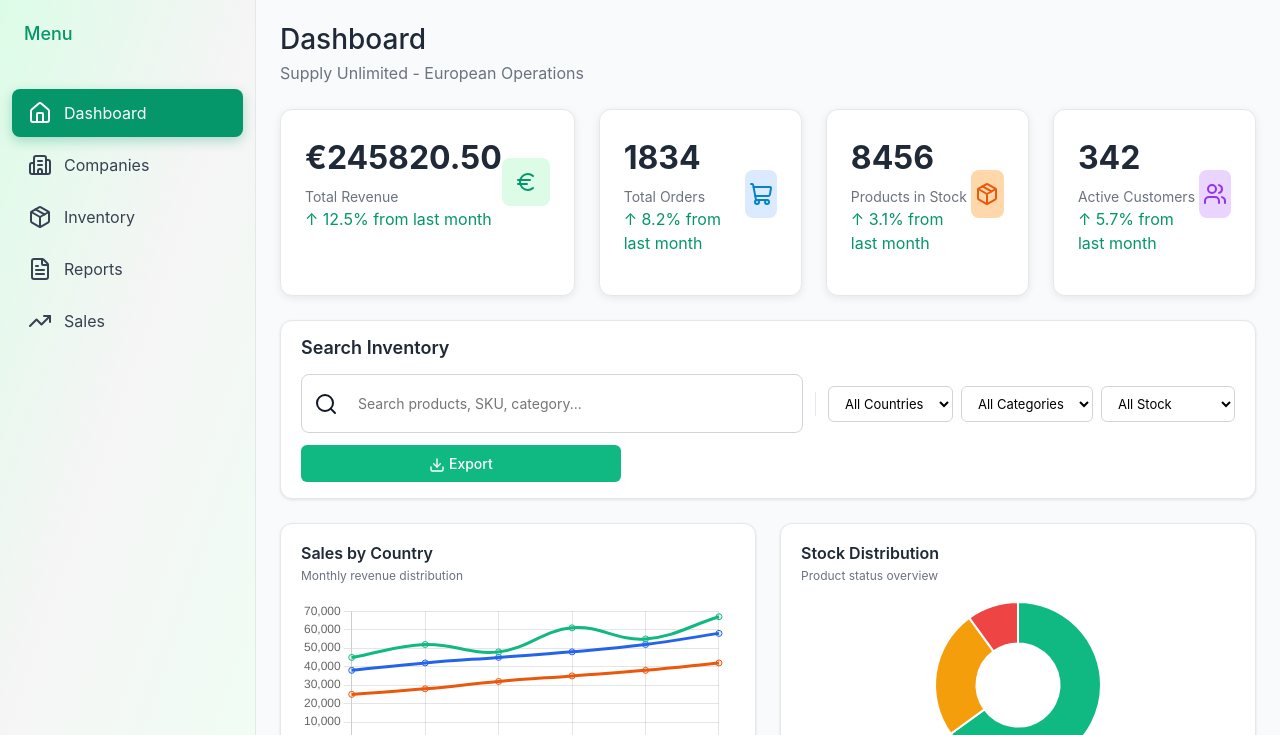
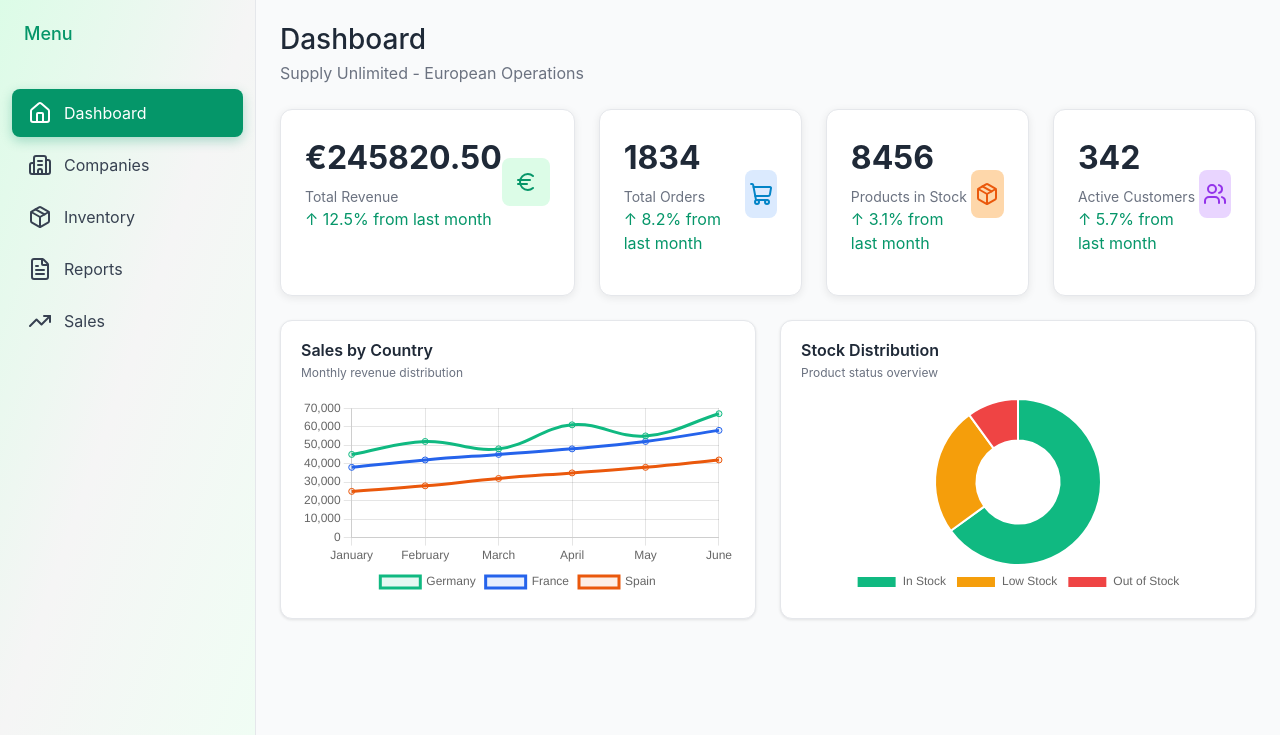
Before and after one commit to rafael-ceotto/Supply-Unlimited, a Django app: page /dashboard/ in a window 1280 px wide. Shown: the part 118-853 px from the top of the page. Run offline with Django 5.2, Linux system fonts and the light colour scheme; the visitor is signed in with stand-in values (Sample User, id 1); data comes from the database, SQL or seed files in the repository; data that the repository does not hold is empty; parts of the project's set-up code (start-up, migrations or seed data) failed here and were passed over; some libraries are stand-ins or nearby versions.

Commit message:
fix: remove duplicate inventory UI from dashboard, fix fetch error handling with response.ok checks

```diff
--- a/static/js/dashboard.js
+++ b/static/js/dashboard.js
@@ -6,7 +6,6 @@ let chartInstances = {};
 // Initialize Lucide icons
 document.addEventListener('DOMContentLoaded', function() {
     lucide.createIcons();
-    loadInventory();
     initializeCharts();
 });
 
@@ -131,7 +130,19 @@ function initializeCharts() {
 // Load inventory data
 async function loadInventory() {
     try {
-        const response = await fetch('/api/inventory/');
+        const response = await fetch('/api/inventory/', {
+            headers: {
+                'X-Requested-With': 'XMLHttpRequest'
+            }
+        });
+
+        if (!response.ok) {
+            console.error(`HTTP Error: ${response.status} ${response.statusText}`);
+            const text = await response.text();
+            console.error('Response body:', text);
+            throw new Error(`HTTP ${response.status}: ${response.statusText}`);
+        }
+
         const result = await response.json();
         allInventoryData = result.data;
         renderInventoryTable(allInventoryData);
@@ -223,6 +234,14 @@ async function loadCompanies() {
                 'X-Requested-With': 'XMLHttpRequest'
             }
         });
+
+        if (!response.ok) {
+            console.error(`HTTP Error: ${response.status} ${response.statusText}`);
+            const text = await response.text();
+            console.error('Response body:', text);
+            throw new Error(`HTTP ${response.status}: ${response.statusText}`);
+        }
+
         const result = await response.json();
         allCompaniesData = Array.isArray(result) ? result : result.companies || [];
         renderCompaniesTable(allCompaniesData);
--- a/templates/dashboard.html
+++ b/templates/dashboard.html
@@ -121,39 +121,6 @@
                 </div>
             </div>
 
-            <!-- Search & Filters -->
-            <div class="filters-container">
-                <h3 style="margin-bottom: 16px; font-size: 18px; font-weight: 600; color: #1f2937;">Search Inventory</h3>
-                <div class="filters-row">
-                    <div class="search-box">
-                        <i data-lucide="search"></i>
-                        <input type="text" id="searchInput" placeholder="Search products, SKU, category..." onkeyup="filterInventory()">
-                    </div>
-                    <div class="filter-divider"></div>
-                    <div class="filter-group">
-                        <select id="storeFilter" onchange="filterInventory()" class="filter-select">
-                            <option value="all">All Countries</option>
-                            <option value="Chile">Chile</option>
-                            <option value="USA">USA</option>
-                            <option value="Brazil">Brazil</option>
-                            <option value="Canada">Canada</option>
-                        </select>
-                        <select id="categoryFilter" onchange="filterInventory()" class="filter-select">
-                            <option value="all">All Categories</option>
-                        </select>
-                        <select id="stockFilter" onchange="filterInventory()" class="filter-select">
-                            <option value="all">All Stock</option>
-                            <option value="Low">Low Stock</option>
-                            <option value="Medium">Medium Stock</option>
-                            <option value="High">High Stock</option>
-                        </select>
-                    </div>
-                    <button class="btn btn-primary" onclick="exportInventory()" style="white-space: nowrap;">
-                        <i data-lucide="download" style="width: 16px; height: 16px;"></i> Export
-                    </button>
-                </div>
-            </div>
-
             <!-- Charts Section -->
             <div class="charts-grid">
                 <div class="chart-container">
@@ -169,33 +136,6 @@
                         <p>Product status overview</p>
                     </div>
                     <canvas id="stockChart"></canvas>
-                </div>
-            </div>
-
-            <!-- Inventory Table -->
-            <div class="table-container">
-                <div class="table-header">
-                    <div class="table-title-section">
-                        <h3>Live Stock Inventory</h3>
-                        <p>Real-time stock updates across European stores</p>
-                    </div>
-                    <div class="table-actions">
-                        <button class="btn btn-outline" onclick="exportInventory('csv')" title="Export as CSV">
-                            <i data-lucide="table" style="width: 16px; height: 16px;"></i> CSV
-                        </button>
-                        <button class="btn btn-outline" onclick="exportInventory('json')" title="Export as JSON">
-                            <i data-lucide="file-json" style="width: 16px; height: 16px;"></i> JSON
-                        </button>
-                        <button class="btn btn-outline" onclick="exportInventory('parquet')" title="Export as Parquet">
-                            <i data-lucide="database" style="width: 16px; height: 16px;"></i> Parquet
-                        </button>
-                        <button class="btn btn-outline" onclick="refreshInventory()">
-                            <i data-lucide="refresh-cw"></i> Refresh
-                        </button>
-                    </div>
-                </div>
-                <div id="inventory-table">
-                    <div class="loading">Loading inventory data...</div>
                 </div>
             </div>
         </div>
@@ -238,21 +178,21 @@
                 <div class="filters-row">
                     <div class="search-box">
                         <i data-lucide="search"></i>
-                        <input type="text" id="searchInput2" placeholder="Search products, SKU, category..." onkeyup="filterInventory()">
+                        <input type="text" id="searchInput" placeholder="Search products, SKU, category..." onkeyup="filterInventory()">
                     </div>
                     <div class="filter-divider"></div>
                     <div class="filter-group">
-                        <select id="storeFilter2" onchange="filterInventory()" class="filter-select">
+                        <select id="storeFilter" onchange="filterInventory()" class="filter-select">
                             <option value="all">All Countries</option>
                             <option value="Chile">Chile</option>
                             <option value="USA">USA</option>
                             <option value="Brazil">Brazil</option>
                             <option value="Canada">Canada</option>
                         </select>
-                        <select id="categoryFilter2" onchange="filterInventory()" class="filter-select">
+                        <select id="categoryFilter" onchange="filterInventory()" class="filter-select">
                             <option value="all">All Categories</option>
                         </select>
-                        <select id="stockFilter2" onchange="filterInventory()" class="filter-select">
+                        <select id="stockFilter" onchange="filterInventory()" class="filter-select">
                             <option value="all">All Stock</option>
                             <option value="Low">Low Stock</option>
                             <option value="Medium">Medium Stock</option>
```
Also changed, not shown: 1 other file.
